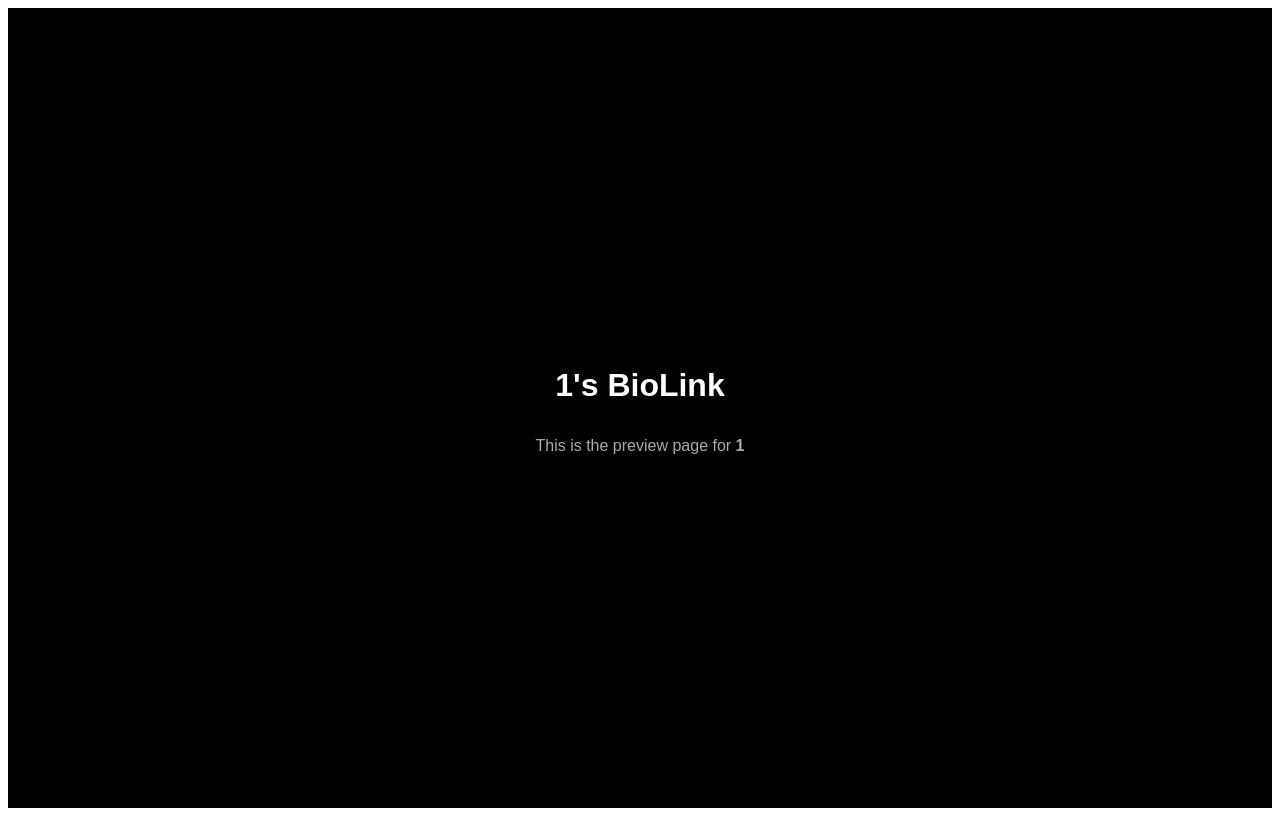
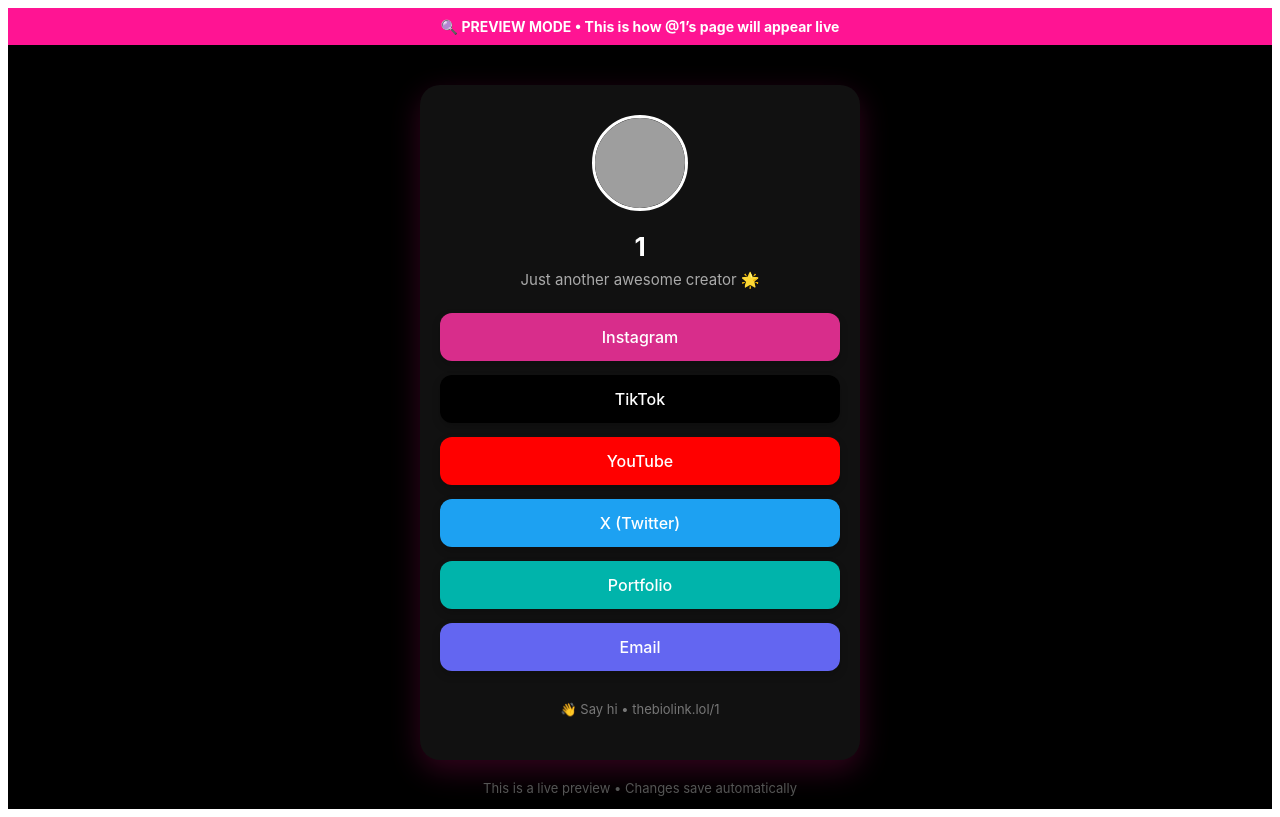
Before and after one commit to oopsididitagain335/workingitout, a Next.js app: page /preview/1 in a window 1280 px wide. Built offline with nearby package versions, Linux system fonts and the light colour scheme; grey boxes are pictures that could not be loaded.

Commit message:
Update [username].tsx

```diff
--- a/pages/preview/[username].tsx
+++ b/pages/preview/[username].tsx
@@ -3,6 +3,39 @@
 export default function PreviewPage() {
   const router = useRouter();
   const { username } = router.query;
+
+  if (!username) {
+    return (
+      <div
+        style={{
+          margin: 0,
+          padding: 0,
+          backgroundColor: "#000",
+          color: "#fff",
+          minHeight: "100vh",
+          display: "flex",
+          justifyContent: "center",
+          alignItems: "center",
+          fontFamily: "sans-serif",
+        }}
+      >
+        <p style={{ fontSize: "18px", color: "#999" }}>Loading preview...</p>
+      </div>
+    );
+  }
+
+  // Generate realistic links dynamically using the username
+  const links = [
+    { label: "Instagram", url: `https://instagram.com/${username}`, color: "#D82D8B" },
+    { label: "TikTok", url: `https://tiktok.com/@${username}`, color: "#000000" },
+    { label: "YouTube", url: `https://youtube.com/@${username}`, color: "#FF0000" },
+    { label: "X (Twitter)", url: `https://x.com/${username}`, color: "#1DA1F2" },
+    { label: "Portfolio", url: `https://${username}.bio`, color: "#00B4AB" },
+    { label: "Email", url: `mailto:hi@${username}.com`, color: "#6366F1" },
+  ];
+
+  // DiceBear avatar for visual consistency
+  const avatarUrl = `https://api.dicebear.com/7.x/identicon/svg?seed=${username}`;
 
   return (
     <div
@@ -12,18 +45,131 @@
         backgroundColor: "#000",
         color: "#fff",
         minHeight: "100vh",
-        fontFamily: "sans-serif",
+        fontFamily: "-apple-system, BlinkMacSystemFont, 'Segoe UI', Roboto, sans-serif",
         display: "flex",
-        justifyContent: "center",
+        flexDirection: "column",
         alignItems: "center",
-        flexDirection: "column",
       }}
     >
-      <h1 style={{ fontSize: "32px", fontWeight: "bold" }}>
-        {username ? `${username}'s BioLink` : "Loading..."}
-      </h1>
-      <p style={{ marginTop: "12px", color: "#aaa" }}>
-        This is the preview page for <strong>{username}</strong>
+      {/* Preview Mode Banner */}
+      <div
+        style={{
+          width: "100%",
+          backgroundColor: "#ff1493",
+          color: "white",
+          textAlign: "center",
+          padding: "10px 0",
+          fontSize: "14px",
+          fontWeight: "bold",
+          position: "relative",
+          zIndex: 10,
+        }}
+      >
+        🔍 PREVIEW MODE • This is how @{username}’s page will appear live
+      </div>
+
+      {/* Main Preview Container - simulates the actual page */}
+      <div
+        style={{
+          marginTop: "40px",
+          width: "100%",
+          maxWidth: "400px",
+          backgroundColor: "#111",
+          borderRadius: "20px",
+          overflow: "hidden",
+          boxShadow: "0 10px 30px rgba(255, 20, 147, 0.2)",
+          padding: "30px 20px",
+          textAlign: "center",
+        }}
+      >
+        {/* Avatar */}
+        <img
+          src={avatarUrl}
+          alt="Profile"
+          style={{
+            width: "90px",
+            height: "90px",
+            borderRadius: "50%",
+            border: "3px solid #fff",
+            marginBottom: "16px",
+          }}
+        />
+
+        {/* Username */}
+        <h1
+          style={{
+            fontSize: "26px",
+            fontWeight: "bold",
+            margin: "0 0 8px 0",
+            color: "#fff",
+          }}
+        >
+          {username}
+        </h1>
+
+        {/* Subtitle */}
+        <p
+          style={{
+            color: "#aaa",
+            fontSize: "15px",
+            margin: "0 0 24px",
+          }}
+        >
+          Just another awesome creator 🌟
+        </p>
+
+        {/* Links */}
+        <div
+          style={{
+            display: "flex",
+            flexDirection: "column",
+            gap: "14px",
+          }}
+        >
+          {links.map((link, index) => (
+            <a
+              key={index}
+              href={link.url}
+              target="_blank"
+              rel="noopener noreferrer"
+              style={{
+                backgroundColor: link.color,
+                color: "#fff",
+                padding: "14px 20px",
+                borderRadius: "12px",
+                textDecoration: "none",
+                fontSize: "16px",
+                fontWeight: "500",
+                transition: "all 0.2s ease",
+                boxShadow: "0 4px 8px rgba(0,0,0,0.2)",
+              }}
+            >
+              {link.label}
+            </a>
+          ))}
+        </div>
+
+        {/* Footer */}
+        <p
+          style={{
+            marginTop: "30px",
+            fontSize: "13px",
+            color: "#777",
+          }}
+        >
+          👋 Say hi • thebiolink.lol/{username}
+        </p>
+      </div>
+
+      {/* Subtle hint below */}
+      <p
+        style={{
+          marginTop: "20px",
+          fontSize: "13px",
+          color: "#555",
+        }}
+      >
+        This is a live preview • Changes save automatically
       </p>
     </div>
   );
```
